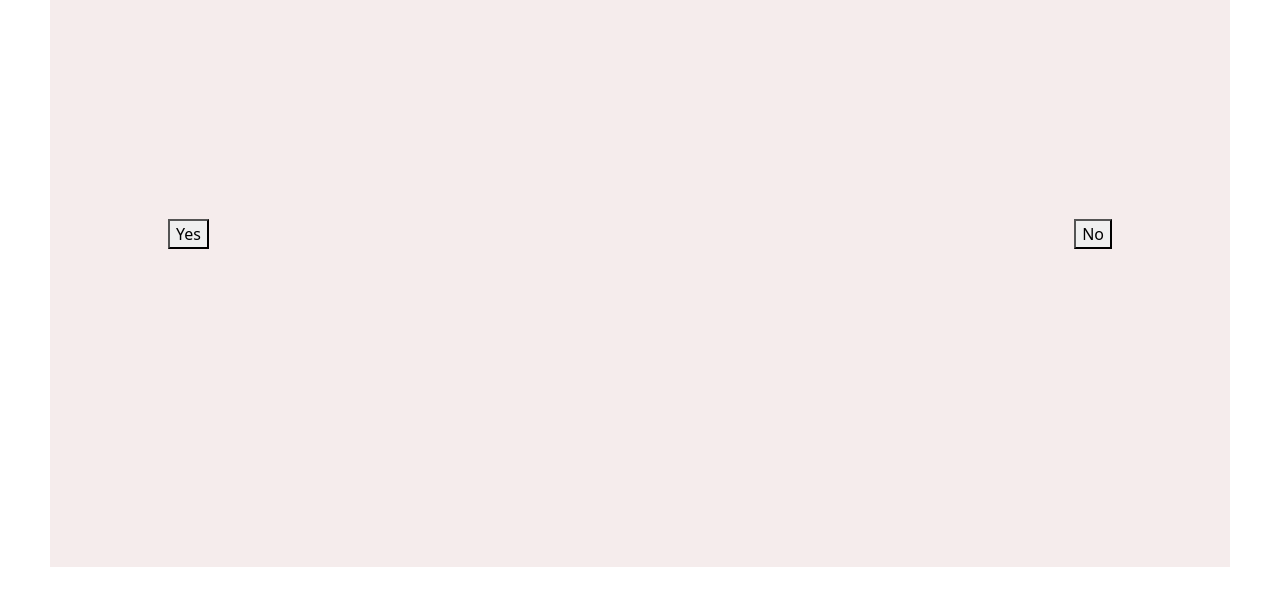
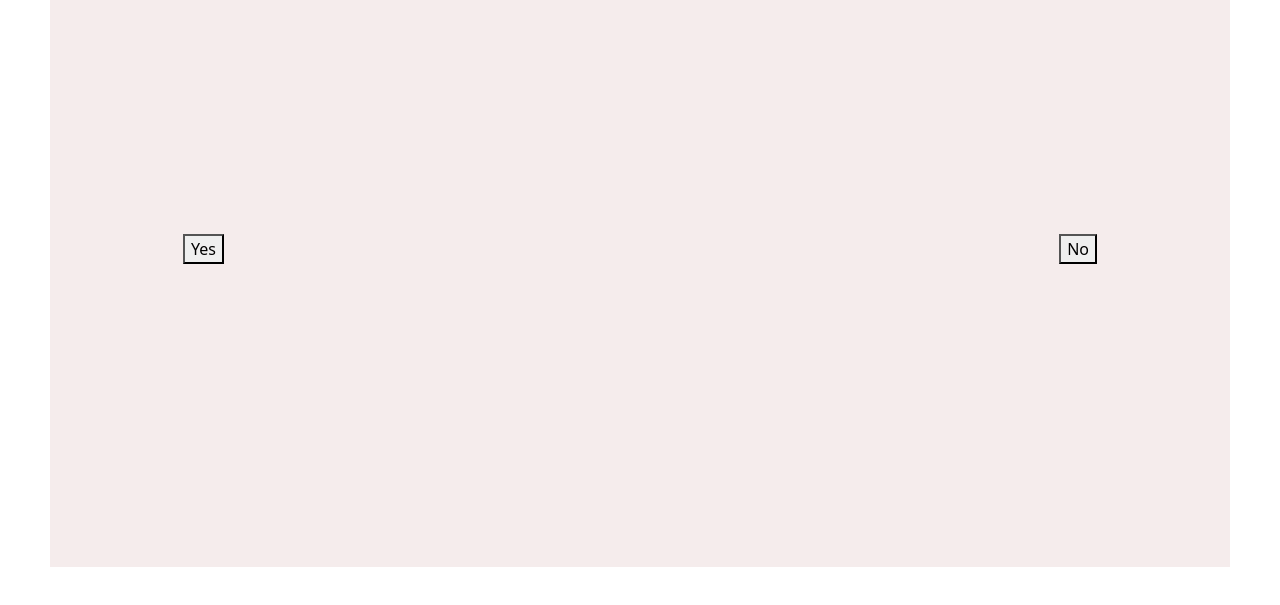
Before and after one commit to Sbsbsv/dumb, a plain HTML site: page index.html in a window 1280 px wide. Shown: the part 123-728 px from the top of the page. Drawn offline with nearby package versions, Linux system fonts and the light colour scheme.

Commit message:
Update style.css

```diff
--- a/style.css
+++ b/style.css
@@ -15,6 +15,9 @@
     justify-content: center;
     display: none;
 }
+.nob,.yess{
+    margin: 15px;
+}
 .buttons{
     display: flex;
     justify-content: space-between;
```
